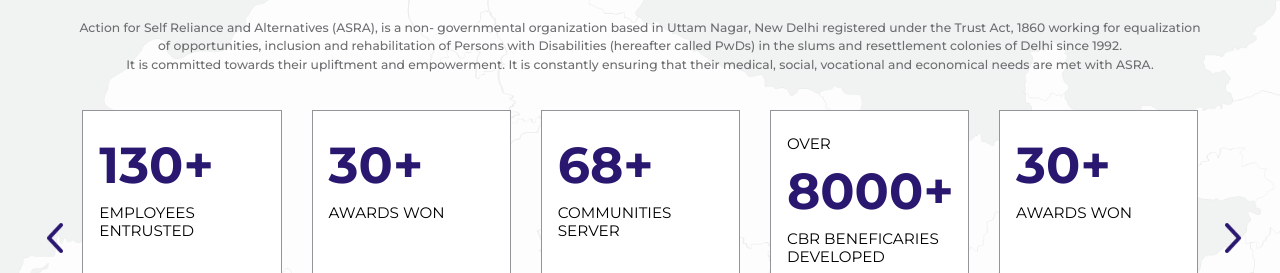
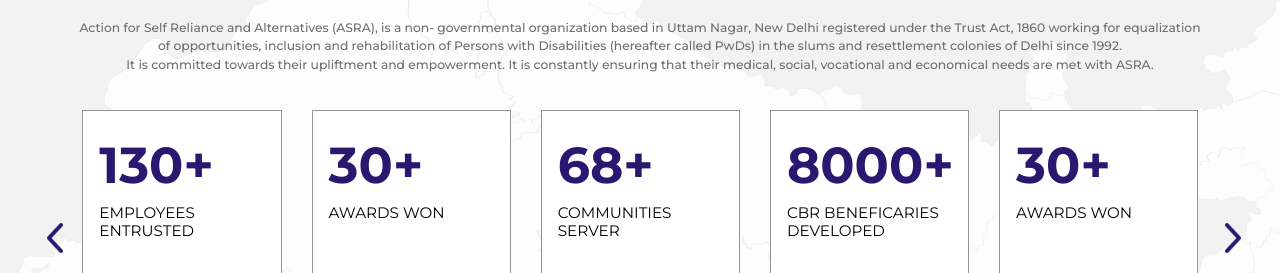
Before and after one commit to rawatpawan/asra, a plain HTML site: page index.html in a window 1280 px wide. Shown: the part 1060-1333 px from the top of the page. Drawn offline with nearby package versions, Linux system fonts and the light colour scheme; a web font is replaced by a local one.

Commit message:
800 chane

```diff
--- a/index.html
+++ b/index.html
@@ -240,7 +240,7 @@
             <div class="item">
               <div class="cardd"  >
                   <div class="cardd-body mt-3 p-4 ">
-                    <p class="over">OVER </p>
+                    <!-- <p class="over">OVER </p> -->
                     <p class="over-heading" style="text-align: left;"> 8000+</p>
                     <p class="over"> CBR BENEFICARIES<br>
                        DEVELOPED </p>
```
